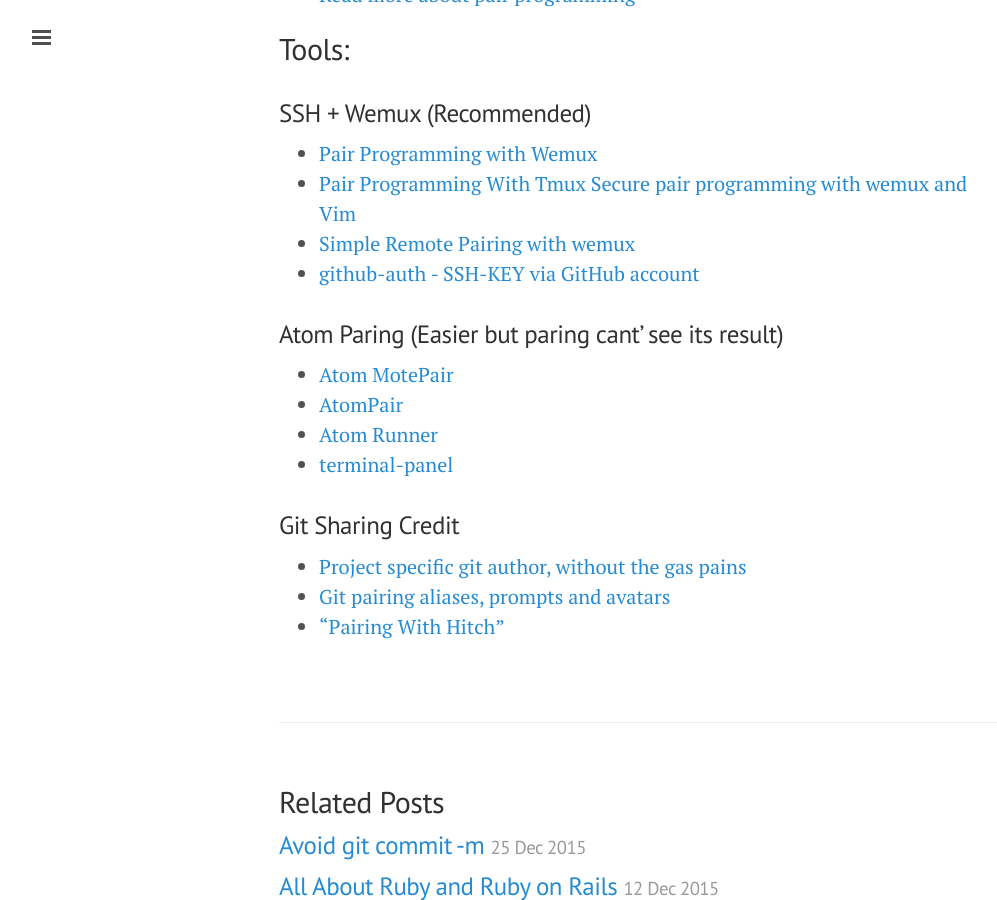
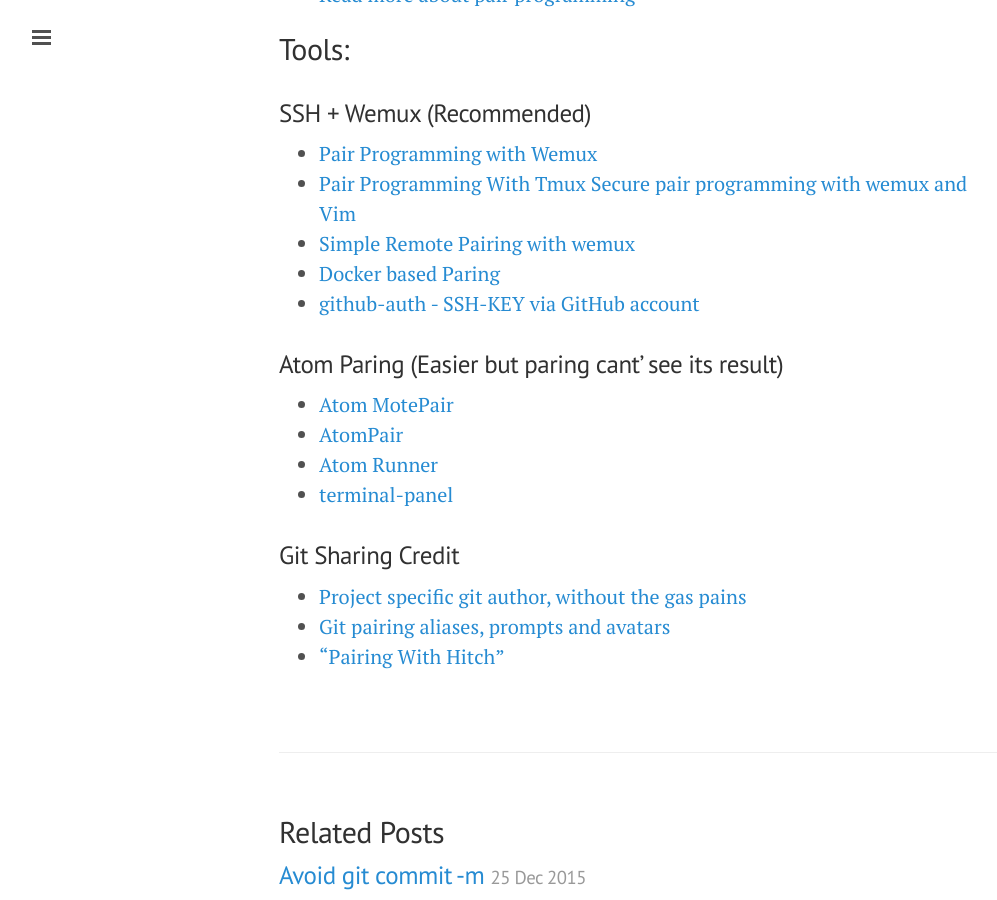
Before and after one commit to ibotdotout/ibotdotout.github.io, a Jekyll site: the page built from _posts/2015-10-04-pair-programming.md, in a window 1280 px wide and 900 px high, scrolled down 1963 px. Shown: the whole window, without its empty margins (1-998 px from the left). Built offline with Jekyll 4.4.1, drawn with Linux system fonts in a browser that asks for light colours; nearby versions of some CDN libraries; Markdown is read by kramdown in place of the engine named in the settings; comment, search, counter and statistics services are not loaded.

Commit message:
Add docker based paring

```diff
--- a/_posts/2015-10-04-pair-programming.md
+++ b/_posts/2015-10-04-pair-programming.md
@@ -67,6 +68,7 @@ allowfullscreen></iframe></center>
 - [Pair Programming with Wemux](http://blog.rapin.com/pair-programming-with-wemux-and-vim/)
 - [Pair Programming With Tmux Secure pair programming with wemux and Vim](http://martinbrochhaus.com/pair.html)
 - [Simple Remote Pairing with wemux](http://spin.atomicobject.com/2012/04/04/simple-remote-pairing-with-wemux/)
+- [Docker based Paring](https://github.com/dpetersen/dev-container-base)
 - [github-auth - SSH-KEY via GitHub account](https://github.com/chrishunt/github-auth)
 
 ### Atom Paring (Easier but paring cant' see its result)
```
Also changed, not shown: other parts of _posts/2015-10-04-pair-programming.md (+1 -0 lines).
